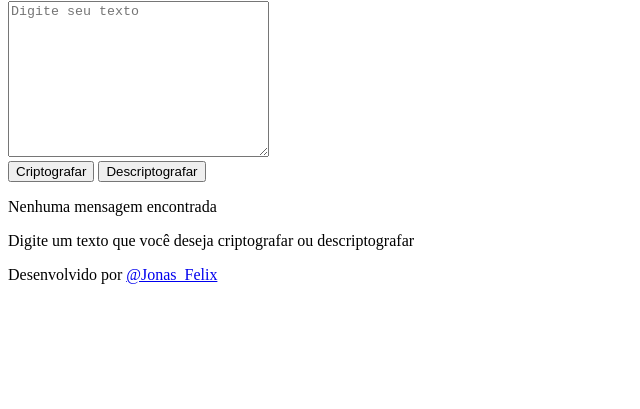
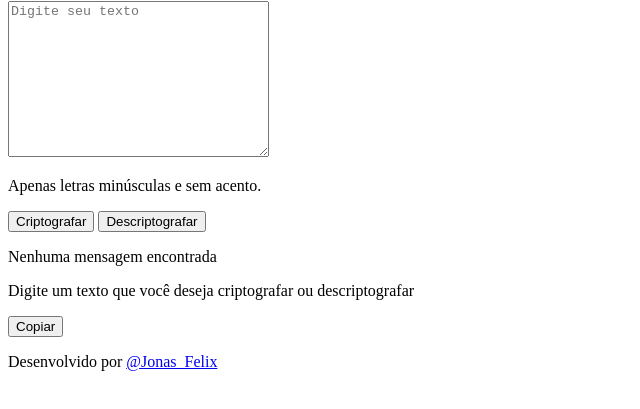
Before and after one commit to Jonas-petty/Text_Encrypt-Decrypt, a plain HTML site: page index.html in a window 1280 px wide. Shown: the part 59-468 px from the top of the page, without its empty margins (0-640 px from the left). Drawn offline with Linux system fonts and the light colour scheme.

Commit message:
update: adding more accessibility to the page using aria-live and aria-describedBy

```diff
--- a/index.html
+++ b/index.html
@@ -14,19 +14,28 @@
     <img src="./icon.svg" alt="Alura logo">
   </header>
   <main>
-    <textarea name="text_input" id="text_input" cols="30" rows="10" placeholder="Digite seu texto"></textarea>
+    <textarea name="text_input" id="text_input" cols="30" rows="10" placeholder="Digite seu texto"
+    aria-describedby="text_input_desc"></textarea>
+    <p id="text_input_desc">Apenas letras minúsculas e sem acento.</p>
+
     <div class="buttons">
       <button id="encrypt">Criptografar</button>
       <button id="decrypt">Descriptografar</button>
     </div>
-    <section class="result" id="result">
-      <p class="big_p">Nenhuma mensagem encontrada</p>
-      <p>Digite um texto que você deseja criptografar ou descriptografar</p>
+
+    <section class="result_container" id="result_container">
+      <div class="result" id="result" aria-live="assertive">
+        <p class="big_p">Nenhuma mensagem encontrada</p>
+        <p>Digite um texto que você deseja criptografar ou descriptografar</p>
+      </div>
+      <button>Copiar</button>
     </section>
+
   </main>
   <footer>
     <p>Desenvolvido por <a href="#">@Jonas_Felix</a></p>
   </footer>
 </body>
 <script src="script.js"></script>
+
 </html>
```
